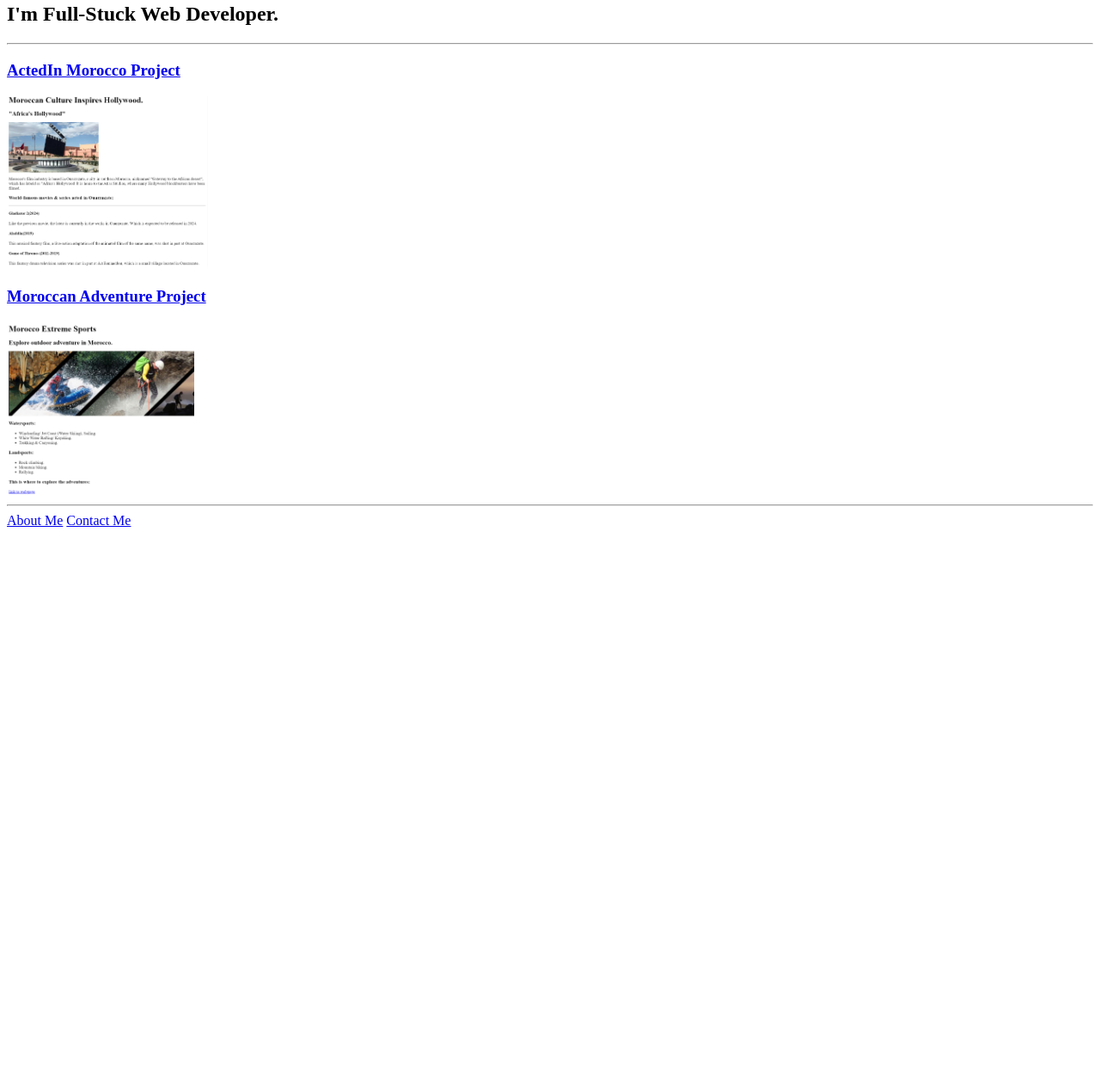
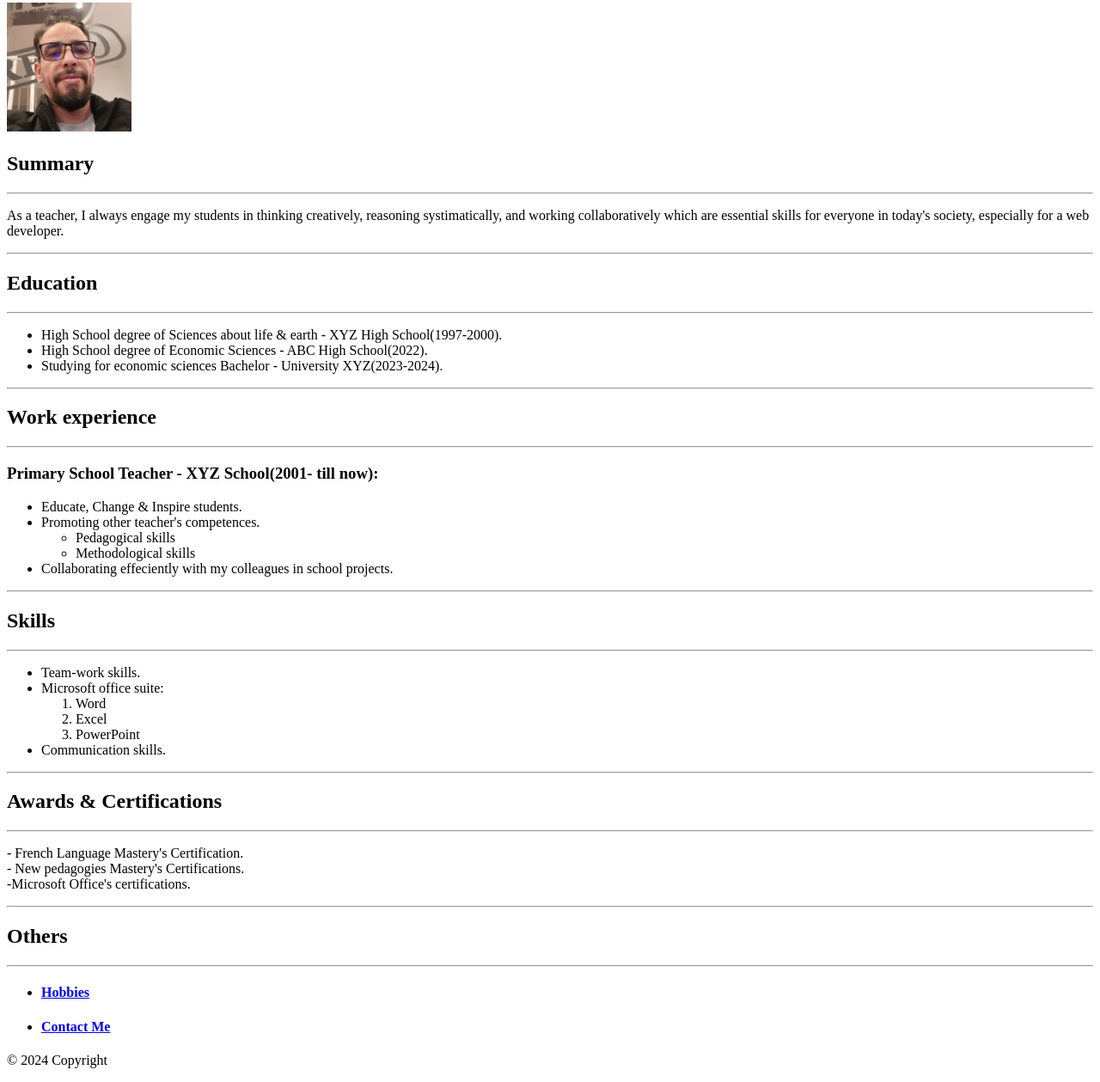
Before and after one commit to MohamedNait/html-portfolio, a plain HTML site: page index.html in a window 1280 px wide. Shown: the part 77-1336 px from the top of the page at 86% size. Before the commit the page ends 800 px from the top, so only its background shows below. Drawn offline with Linux system fonts and the light colour scheme.

Commit message:
Add files via upload

```diff
--- a/index.html
+++ b/index.html
@@ -1,28 +1,63 @@
-<!-- TODO 1: Create the HTML Boilerplate -->
 <!DOCTYPE html>
 <html lang="en">
 <head>
     <meta charset="UTF-8">
     <meta name="viewport" content="width=device-width, initial-scale=1.0">
-        <title>My Website</title>
+    <title>My Resume</title>
 </head>
 <body>
-        <h1>Mohamed Nait's Portfolio</h1>
-        <h2>I'm Full-Stuck Web Developer.</h2>
-
+    <h1>Mohamed Nait</h2>
+        <img src="./me.jpg" height="150" alt="Photo of my self" />
+    <h2>Summary</h2>
     <hr />
-
-        <h3><a href="http://127.0.0.1:3000/2.4 ActedIn Morocco Project/index.html">ActedIn Morocco Project</a></h3>
-        <img src="./assets/images/ActedIn Morocco Project.png" height="200" alt="ActedIn Morocco Project " />
-
-        <h3><a href="http://127.0.0.1:3000/3.4 Moroccan Adventure Project/index.html">Moroccan Adventure Project</a></h3>
-        <img src="./assets/images/Moroccan Adventure Project.png" height="200" alt="Moroccan Adventure Project" />
-
-
+    <p>As a teacher, I always engage my students in thinking creatively, reasoning systimatically, and working collaboratively which are essential skills for everyone in today's society, especially for a web developer.</p>
     <hr />
-
-<a href="./public/about.html">About Me</a>
-<a href="./public/contact.html">Contact Me</a>
-
+    <h2>Education</h2>
+    <hr />
+    <ul>
+        <li>High School degree of Sciences about life & earth - XYZ High School(1997-2000).</li>
+        <li>High School degree of Economic Sciences - ABC High School(2022).</li>
+        <li>Studying for economic sciences Bachelor - University XYZ(2023-2024).</li>
+    </ul>
+    <hr />
+    <h2>Work experience</h2>
+    <hr />
+    <h3>Primary School Teacher - XYZ School(2001- till now):</h3>
+    <ul>
+        <li>Educate, Change & Inspire students.</li>
+        <li>Promoting other teacher's competences.</li>
+        <ul>
+            <li>Pedagogical skills</li>
+            <li>Methodological skills</li>
+        </ul>
+        <li>Collaborating effeciently with my colleagues in school projects.</li>
+    </ul>
+    <hr />
+    <h2>Skills</h2>
+    <hr />
+    <ul>
+        <li>Team-work skills.</li>
+        <li>Microsoft office suite:</li>
+        <ol>
+            <li>Word</li>
+            <li>Excel</li>
+            <li>PowerPoint</li>
+        </ol>
+        <li>Communication skills.</li>
+    </ul>
+    <hr />
+    <h2>Awards & Certifications</h2>
+    <hr />
+    <p>- French Language Mastery's Certification.<br /> - New pedagogies Mastery's Certifications.<br /> -Microsoft Office's certifications.</p>
+    <hr />
+    <h2>Others</h2>
+    <hr />
+    <ul>
+        <li><h4><a href="./hobbies.html">Hobbies</a></h4></li>
+        <li><h4><a href="./contact.html">Contact Me</a></h4></li>
+    </ul>
+    <footer>
+        <p>© 2024 Copyright</p>
+    </footer>
 </body>
 </html>
```
Also changed, not shown: contact.html (added, +7 -0 lines), hobbies.html (added, +6 -0 lines), me.jpg (added). Lines whose indentation alone changed are shown as unchanged.
